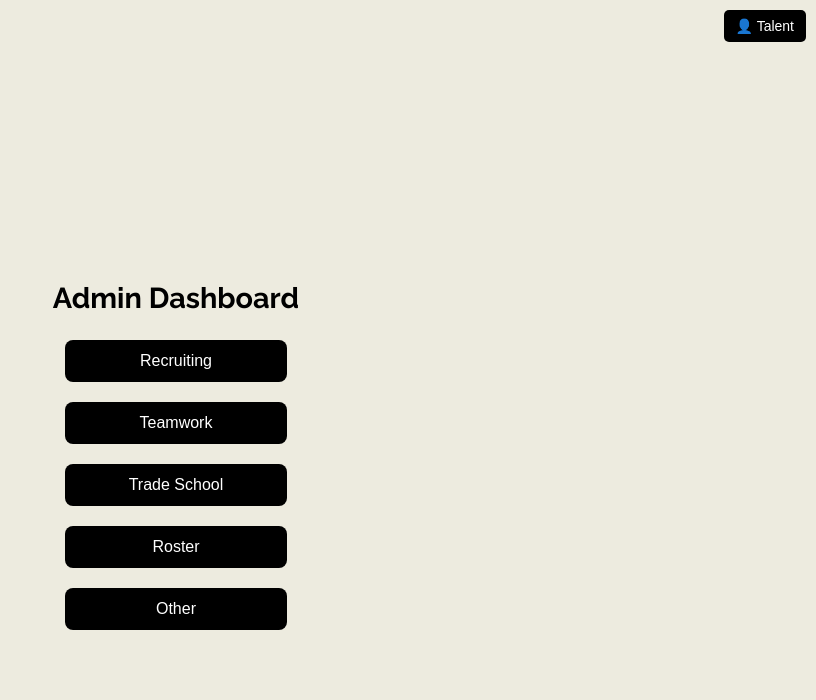
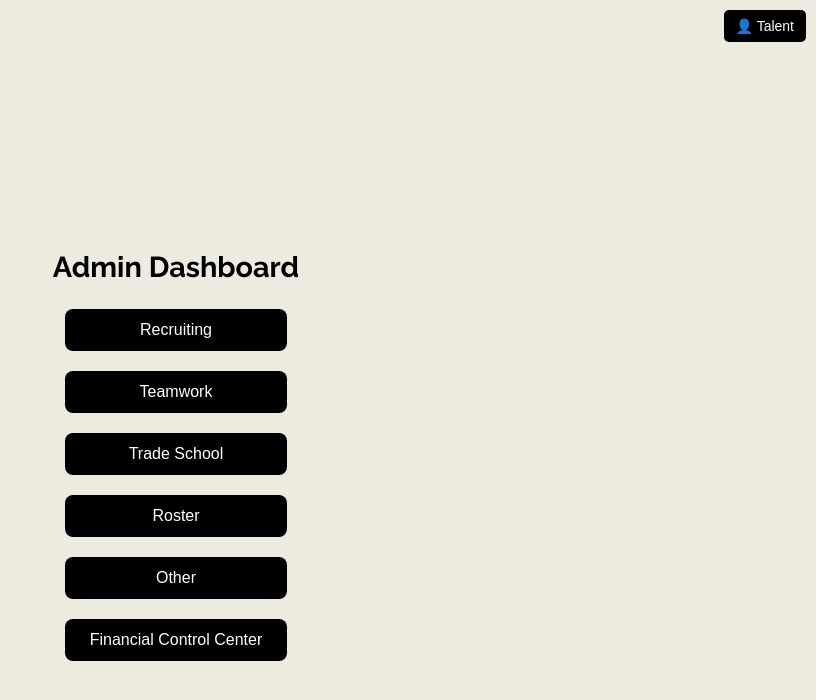
Before and after one commit to flavsdotcom/fieldpay-proto, a React (Create React App) app: page / in a window 1280 px wide. Shown: the top 700 px of the page, without its empty margins (464-1280 px from the left). Built offline with nearby package versions, Linux system fonts and the light colour scheme.

Commit message:
Added financial control center to admin dashboard

```diff
--- a/src/App.js
+++ b/src/App.js
@@ -13,6 +13,7 @@ import OneTimeLoan from "./components/Admin/OneTimeLoan";
 import EnableEWA from "./components/Admin/EnableEWA";
 import AdminRoster from "./components/Admin/AdminRoster";
 import AssignIncentive from "./components/Admin/AssignIncentive";
+import FinancialControl from "./components/Admin/FinancialControl";
 
 // Talent Components
 import TalentDashboard from "./components/Talent/TalentDashboard";
@@ -63,6 +64,7 @@ const onSelectUsers = (users) => {
 {activePage === "enable-ewa" && <EnableEWA setActivePage={setActivePage} />}
 {activePage === "roster" && <AdminRoster setActivePage={setActivePage} onSelectUsers={onSelectUsers} />}
 {activePage === "assign-incentive" && <AssignIncentive setActivePage={setActivePage} />}
+{activePage === "financial-control" && <FinancialControl setActivePage={setActivePage} />}
 
 
         </>
--- a/src/components/Admin/AdminHome.js
+++ b/src/components/Admin/AdminHome.js
@@ -31,6 +31,11 @@ console.log("Rendering 'Other' section in AdminHome - activePage:", activePage);
 >
   Other
 </Button>
+
+<Button className="custom-button" onClick={() => setActivePage("financial-control")}>
+  Financial Control Center
+</Button>
+
 
       {/* Submenus based on activePage */}
       {activePage === "recruiting" && (
--- /dev/null
+++ b/src/components/Admin/FinancialControl.js
@@ -0,0 +1,24 @@
+import React from "react";
+import { Button } from "react-bootstrap";
+import "./FinancialControl.css"; // We'll style this later
+
+const FinancialControl = ({ setActivePage }) => {
+  return (
+    <div className="financial-control-container">
+      <h2>Financial Control Center</h2>
+
+      <div className="financial-summary">
+        <p><strong>💰 Escrow Balance:</strong> $50,000</p>
+        <p><strong>⏳ Pending Payouts:</strong> $5,000</p>
+        <p><strong>✅ Approved Payouts:</strong> $8,000</p>
+        <p><strong>🔄 Total Liabilities:</strong> $20,000</p>
+      </div>
+
+      <Button className="custom-button" onClick={() => setActivePage("home")}>
+        Back to Admin
+      </Button>
+    </div>
+  );
+};
+
+export default FinancialControl;
--- /dev/null
+++ b/src/components/Admin/FinanialControl.css
@@ -0,0 +1,50 @@
+.financial-control-container {
+  padding: 20px;
+  text-align: center;
+  background-color: #edebdf; /* Light beige background */
+  min-height: 100vh;
+}
+
+.financial-summary {
+  margin-top: 20px;
+  padding: 15px;
+  background: white;
+  border-radius: 12px;
+  box-shadow: 0 2px 8px rgba(0, 0, 0, 0.1);
+  max-width: 400px;
+  margin-left: auto;
+  margin-right: auto;
+}
+
+.financial-summary p {
+  font-size: 18px;
+  margin: 10px 0;
+}
+
+.custom-button {
+  margin-top: 20px;
+  background-color: black;
+  color: white;
+  border-radius: 8px;
+  padding: 10px 15px;
+  border: none;
+  font-size: 16px;
+  cursor: pointer;
+  display: block;
+  width: 200px;
+  margin-left: auto;
+  margin-right: auto;
+}
+
+.custom-button:hover {
+  background-color: #333;
+}
+@media (max-width: 600px) {
+  .financial-summary {
+    width: 90%;  /* Uses most of the screen on smaller devices */
+  }
+
+  .custom-button {
+    width: 90%;  /* Makes button wider on smaller screens */
+  }
+}
```
Also changed, not shown: src/components/Admin/FinancialControl.css (added).
